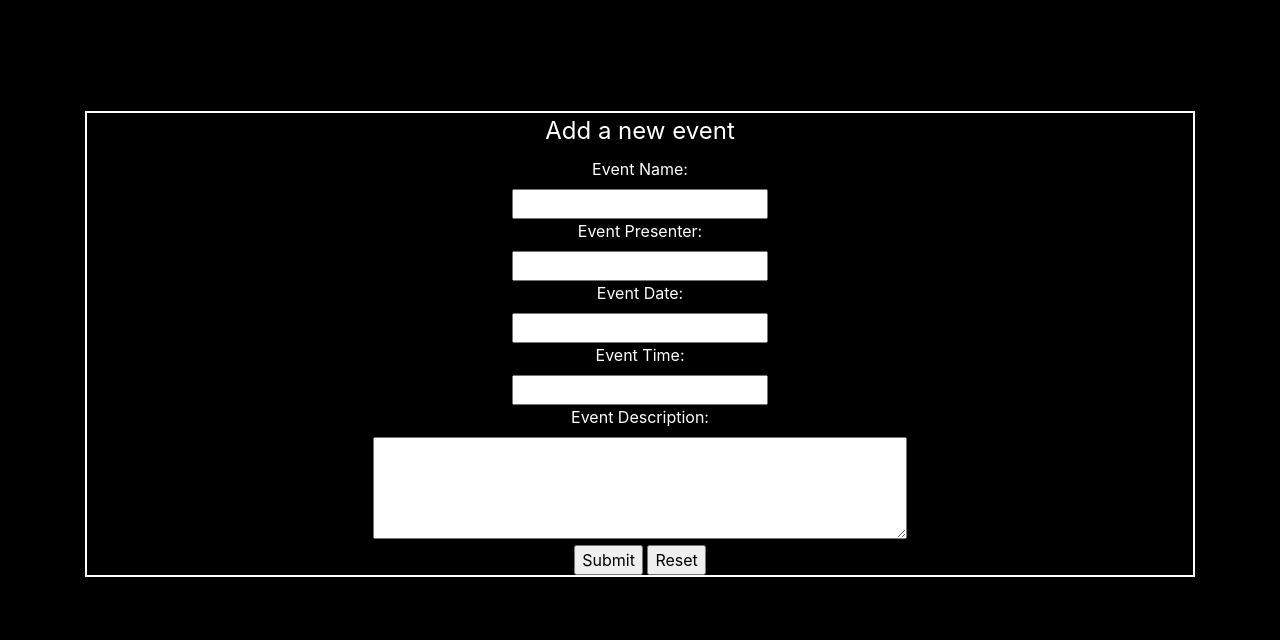
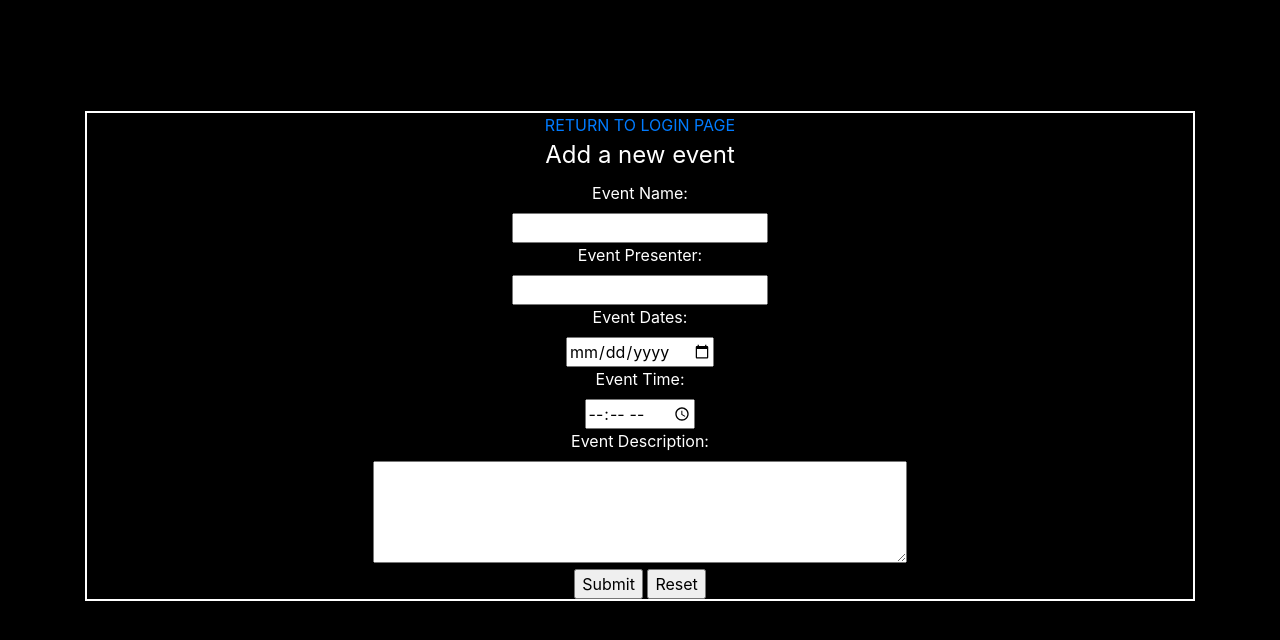
Before and after one commit to webDevAndres/php_git_folder, a PHP site: page /eventsForm.php in a window 1280 px wide. Shown: the top 640 px of the page. Run offline with PHP 8.4, Linux system fonts and the light colour scheme; the visitor is signed in with stand-in values (Sample User, id 1); some libraries are stand-ins or nearby versions.

Commit message:
Add files via upload

```diff
--- a/sql-login/eventsForm.php
+++ b/sql-login/eventsForm.php
@@ -98,7 +98,7 @@ if($_SESSION['validUser'] =="yes") {
 
                         //commit the transaction
                         $conn->commit();
-                        $message = "New records created successfully <a href=login.php> RETURN TO LOGIN PAGE</a>";
+                        $message = "New records created successfully";
 
 
                     }
@@ -134,6 +134,10 @@ else {
 	<title>Event Form Add Event</title>
     <link rel="stylesheet" href="https://maxcdn.bootstrapcdn.com/bootstrap/4.0.0-beta.2/css/bootstrap.min.css" integrity="sha384-PsH8R72JQ3SOdhVi3uxftmaW6Vc51MKb0q5P2rRUpPvrszuE4W1povHYgTpBfshb" crossorigin="anonymous">
 
+
+
+
+
    <style>
    body {
        background-color: black;
@@ -147,6 +151,7 @@ border: 2px solid white;
 
    </style>
 
+
 </head>
 <body>
 <div class="container">
@@ -155,6 +160,7 @@ border: 2px solid white;
 <div class="row">
 <div class="col-sm-12">
 <?php echo $message ?>
+<?php  echo "<a href=login.php> RETURN TO LOGIN PAGE</a>"; ?>
 	<form method="POST" action="<?php echo htmlspecialchars($_SERVER["PHP_SELF"]);?>">
     <fieldset>
 
@@ -165,11 +171,11 @@ border: 2px solid white;
         <label>Event Presenter:</label><br>
         <input type="text" name="event_presenter" maxlength="25"><span class="error" name="event_presenter_error"><?php echo $event_presenter_error; ?></span><br>
 
-        <label>Event Date:</label> <br>
-        <input type="text" name="event_date" id="datepicker"><span class="error" name="event_date_error"><?php echo $event_date_error; ?></span><br>
+        <label>Event Dates:</label> <br>
+        <input type="date" name="event_date" id="datepicker"><span class="error" name="event_date_error"><?php echo $event_date_error; ?></span><br>
 
         <label>Event Time:</label> <br>
-        <input type="timepicker" name="event_time"><span class="error" name="event_time_error"><?php echo $event_time_error; ?></span><br>
+        <input type="time" name="event_time"><span class="error" name="event_time_error"><?php echo $event_time_error; ?></span><br>
 
         <label>Event Description:</label><br>
         <textarea cols="50" rows="4" name="event_description" maxlength="500"></textarea><span class="error" name="event_description_error"><?php echo $event_description_error; ?></span><br>
@@ -190,5 +196,4 @@ border: 2px solid white;
     <script src="https://code.jquery.com/jquery-3.2.1.slim.min.js" integrity="sha384-KJ3o2DKtIkvYIK3UENzmM7KCkRr/rE9/Qpg6aAZGJwFDMVNA/GpGFF93hXpG5KkN" crossorigin="anonymous"></script>
 <script src="https://cdnjs.cloudflare.com/ajax/libs/popper.js/1.12.3/umd/popper.min.js" integrity="sha384-vFJXuSJphROIrBnz7yo7oB41mKfc8JzQZiCq4NCceLEaO4IHwicKwpJf9c9IpFgh" crossorigin="anonymous"></script>
 <script src="https://maxcdn.bootstrapcdn.com/bootstrap/4.0.0-beta.2/js/bootstrap.min.js" integrity="sha384-alpBpkh1PFOepccYVYDB4do5UnbKysX5WZXm3XxPqe5iKTfUKjNkCk9SaVuEZflJ" crossorigin="anonymous"></script>
-</body>
 </html>
--- a/sql-login/selectEvents.php
+++ b/sql-login/selectEvents.php
@@ -20,12 +20,11 @@ if(!isset($event_id)) {
 
 
 //get all events
-$queryAllEvents = 'SELECT * FROM wdv341_event ORDER BY event_id';
+$queryAllEvents = 'SELECT event_id,event_name,event_description,event_presenter,event_date, event_time FROM wdv341_event ORDER BY event_id';
 $stmt2 = $conn->prepare($queryAllEvents);
 $stmt2->execute();
 $events = $stmt2->fetchAll();
 $stmt2->closeCursor();
-
 $message = "<h1>The following has been found: " .$stmt2->RowCount() . " " . "rows</h1>";
   $message .= "<p>Return to <a href='login.php'>Login</a>.</p>";
 } //end valid user check
@@ -83,11 +82,12 @@ text-align: center;
 
     <?php foreach ($events as $event) {?>
 <tr>
+
 <td><?php echo $event['event_id']; ?></td>
 <td><?php echo $event['event_name']; ?></td>
 <td><?php echo $event['event_description']; ?></td>
 <td><?php echo $event['event_presenter']; ?></td>
-<td><?php echo $event['event_date']; ?></td>
+<td><?php echo $event['event_date'];?></td>
 <td><?php echo $event['event_time']; ?></td>
 <td><form action="updateEvent.php" method="post">
 <input type="hidden" name="event_id" value="<?php echo $event['event_id'];?>">
--- a/sql-login/updateEvent.php
+++ b/sql-login/updateEvent.php
@@ -218,12 +218,12 @@ else
 		   <span class="errormsg"><?php echo $event_presenter_error; ?></span>
   </p>
   <p>Event Date:
-    <input type="text" name="event_date" id="event_date"
+    <input type="date" name="event_date" id="event_date"
         value="<?php echo $event['event_date']; ?>" />
 		<span class="errormsg"><?php echo $event_date_error; ?></span>
   </p>
   <p>Event Time:
-    <input type="text" name="event_time" id="event_time"
+    <input type="time" name="event_time" id="event_time"
     	value="<?php echo $event['event_time']; ?>" />
 		<span class="errormsg"><?php echo $event_time_error; ?></span>
   </p>
```
Also changed, not shown: sql-login/login.php (+10 -16 lines).
